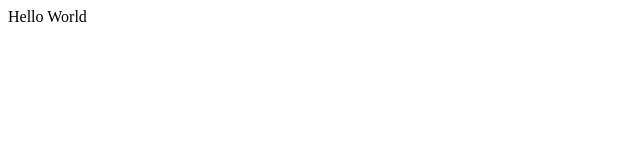
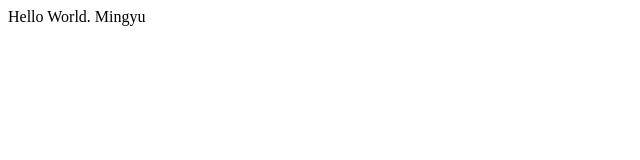
Before and after one commit to ncelbi/ncelbi, a plain HTML site: page index.html in a window 1280 px wide. Shown: the full height of the page, 0-640 px from the left. Drawn offline with Linux system fonts and the light colour scheme.

Commit message:
change index.html

```diff
--- a/index.html
+++ b/index.html
@@ -19,7 +19,7 @@
 	</head>
 
 	<body>
-		Hello World
+		Hello World. Mingyu
 
 	</body>
 </html>
```
